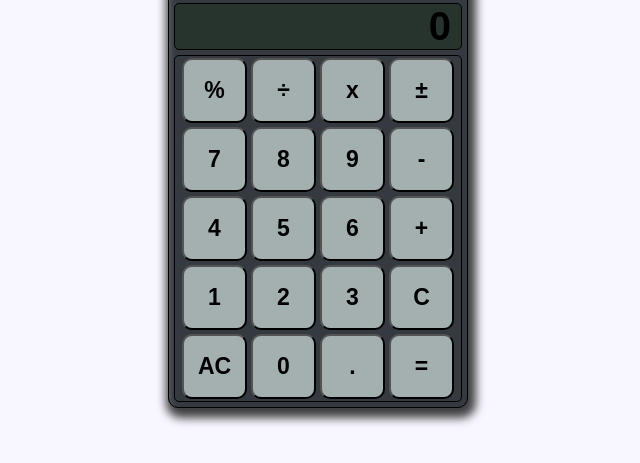
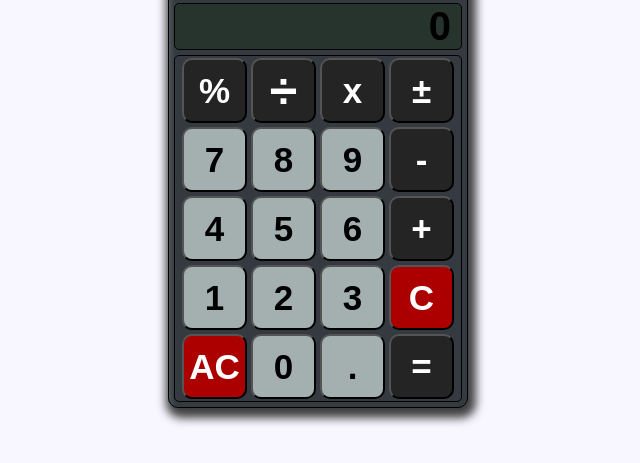
Before and after one commit to Draekk/calculadora-web, a plain HTML site: page index.html in a window 1280 px wide. Shown: the part 65-528 px from the top of the page, without its empty margins (322-962 px from the left). Drawn offline with Linux system fonts and the light colour scheme.

Commit message:
update: mejoras en la interfaz

```diff
--- a/index.html
+++ b/index.html
@@ -22,18 +22,18 @@
             <h1>0</h1>
         </section>
         <ul id="ckeys" class="container">
-            <li><button onclick="percent()">%</button></li>
-            <li><button onclick="operation(this)">÷</button></li>
-            <li><button onclick="operation(this)">x</button></li>
-            <li><button onclick="plus_minus()">±</button></li>
+            <li><button class="op" onclick="percent()">%</button></li>
+            <li><button class="op" onclick="operation(this)">÷</button></li>
+            <li><button class="op" onclick="operation(this)">x</button></li>
+            <li><button class="op" onclick="plus_minus()">±</button></li>
             <li><button onclick="show_value(this)">7</button></li>
             <li><button onclick="show_value(this)">8</button></li>
             <li><button onclick="show_value(this)">9</button></li>
-            <li><button onclick="operation(this)">-</button></li>
+            <li><button class="op" onclick="operation(this)">-</button></li>
             <li><button onclick="show_value(this)">4</button></li>
             <li><button onclick="show_value(this)">5</button></li>
             <li><button onclick="show_value(this)">6</button></li>
-            <li><button onclick="operation(this)">+</button></li>
+            <li><button class="op" onclick="operation(this)">+</button></li>
             <li><button onclick="show_value(this)">1</button></li>
             <li><button onclick="show_value(this)">2</button></li>
             <li><button onclick="show_value(this)">3</button></li>
@@ -41,7 +41,7 @@
             <li><button onclick="delete_all()">AC</button></li>
             <li><button onclick="show_value(this)">0</button></li>
             <li><button onclick="show_value(this)">.</button></li>
-            <li><button onclick="result()">=</button></li>
+            <li><button class="op" onclick="result()">=</button></li>
         </ul>
     </main>
 </body>
--- a/styles/mobile.css
+++ b/styles/mobile.css
@@ -105,7 +105,35 @@ h1, h3{
     height: 6.5rem;
     margin: 0.2rem;
     border-radius: 1rem;
-    font-size: 2.3rem;
+    font-size: 3.5rem;
     font-weight: bold;
     background-color: #a4b0b0;
 }
+
+#ckeys li:nth-child(2) > button {
+    font-size: 5rem;
+}
+
+#ckeys li:nth-child(16) > button, #ckeys li:nth-child(17) > button {
+    background-color: rgb(172, 0, 0);
+    color: white;
+}
+
+#ckeys li:nth-child(16) > button:active, #ckeys li:nth-child(17) > button:active {
+    box-shadow: 0 0 15px rgb(172, 0, 0);
+    background-color: rgba(255, 0, 0, 0.719);
+}
+
+#ckeys li > button:hover {
+    box-shadow: 0 0 15px rgba(255, 255, 255, 0.5);
+}
+
+#ckeys li > button:active {
+    box-shadow: 0 0 15px rgba(3, 161, 0, 0.5);
+    background-color: rgba(98, 253, 96, 0.5);
+}
+
+#ckeys li > .op {
+    background-color: #242424;
+    color: white;
+}
```
